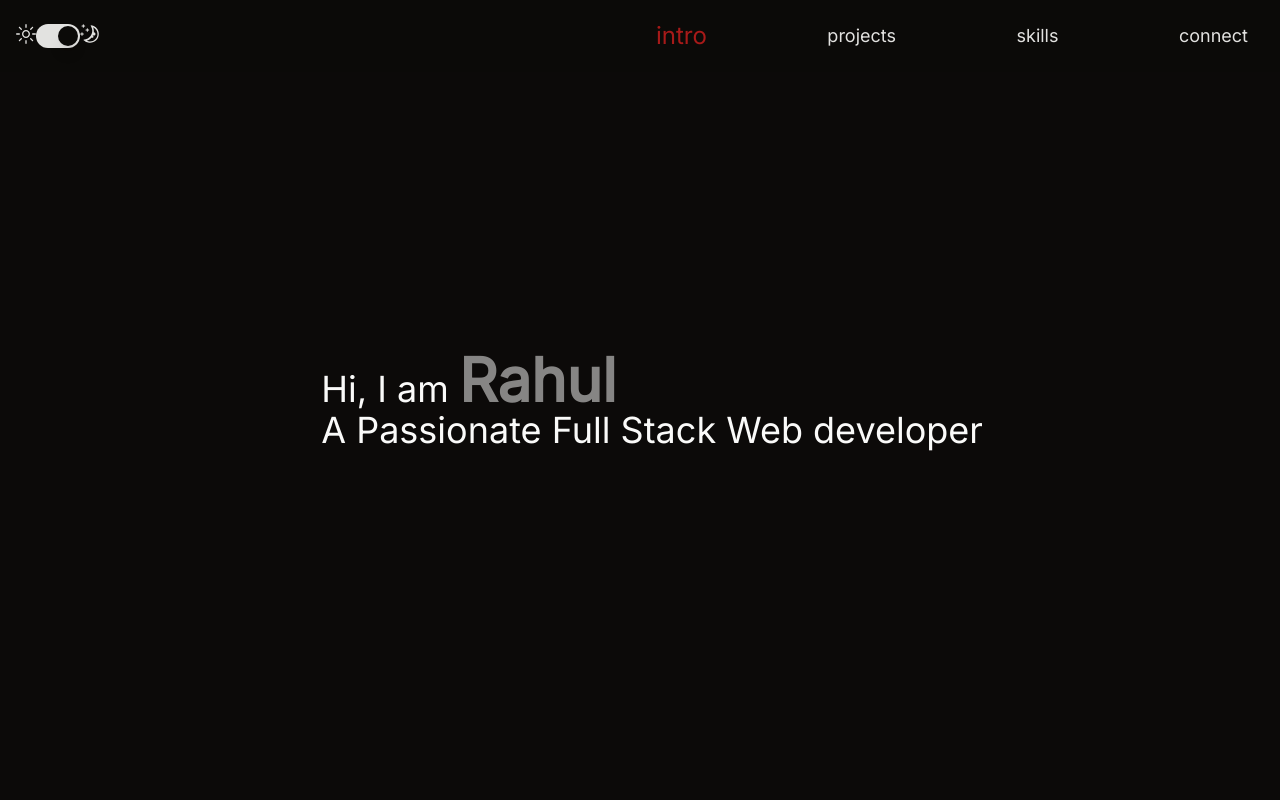
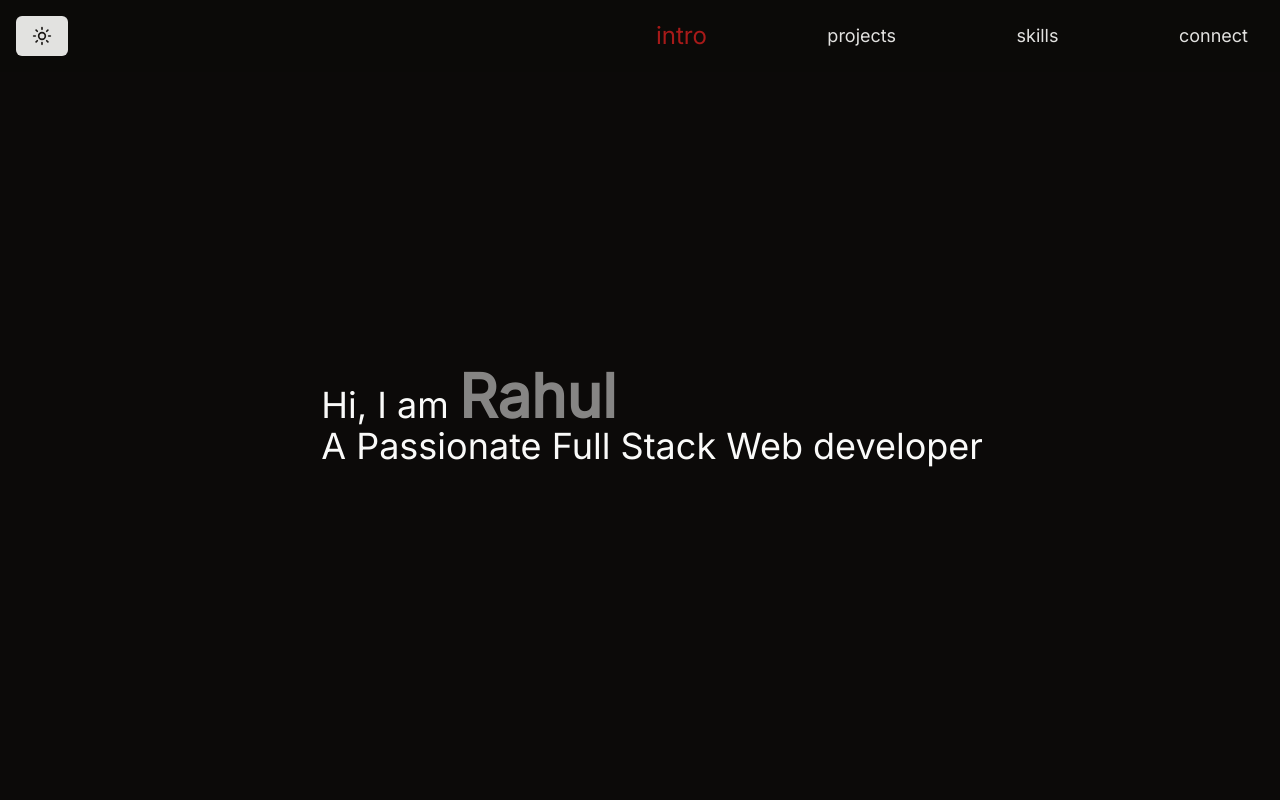
Before and after one commit to Rahul7yadu/resume, a Next.js app: page / in a window 1280 px wide. Both pictures are taken after a click on the button 58 px from the left and 36 px from the top of the page. Shown: the top 800 px of the page. Built offline with nearby package versions, Linux system fonts and the light colour scheme.

Commit message:
feature:added progress bar, styled skills section

```diff
--- a/src/app/layout.tsx
+++ b/src/app/layout.tsx
@@ -20,7 +20,7 @@ export default function RootLayout({
       <body className={inter.className}>
         <ThemeProvider
           attribute="class"
-          defaultTheme="system"
+
           enableSystem
         >
           {children}
--- a/src/app/page.tsx
+++ b/src/app/page.tsx
@@ -1,4 +1,3 @@
-import Image from 'next/image'
 import Header from '@/components/Header'
 import Intro from '@/components/Intro'
 import Projects from '@/components/Projects'
--- a/src/components/Footer.tsx
+++ b/src/components/Footer.tsx
@@ -3,7 +3,8 @@ import Image from "next/image"
 import { GitHubLogoIcon,LinkedInLogoIcon,TwitterLogoIcon ,FileIcon } from "@radix-ui/react-icons"
 const Footer = () => {
   return (
-    <section className="w-full  mb-4 p-2" id="connect">
+    <section className="w-full  mb-4 p-6 " id="connect">
+      <hr className="w-full h-2 rounded-sm bg-red-500"/>
       <h2 className="text-center mb-5">Connect with me</h2>
     <div  className="flex justify-between items-center w-full">
       <Link href='https://github.com/Rahul7yadu'>
@@ -29,7 +30,6 @@ const Footer = () => {
         Email
         <Image src='/mail.svg' alt='github' width={50} height={50}/>
       </Link>
-
     </div>
     </section>
   )
--- a/src/components/Header.tsx
+++ b/src/components/Header.tsx
@@ -1,26 +1,36 @@
 "use client"
-import Link from "next/link"
-import { Switch } from "./ui/switch"
 import { useTheme } from "next-themes"
+import { Button } from "./ui/button"
+import { MoonIcon, SunIcon } from "lucide-react"
+import Sidebar from "./Sidebar"
+import ScrollLink from "./ScrollLink"
+import { useEffect, useState } from "react"
 
-import { MoonIcon, SunIcon } from "@radix-ui/react-icons"
-import Sidebar from "./Sidebar"
-import { useEffect } from "react"
-import ScrollLink from "./ScrollLink"
+
 const Header = () => {
 
+  const [width,setWidth] = useState(0)
+  console.log(width)
+    useEffect(()=>{
+     const max = document.body.scrollHeight - 640
 
+     window.onscroll = function(){
+          const w = (window.scrollY/max)*100
 
-   const {setTheme,systemTheme} = useTheme()
-
-
+          setWidth(w)
+     }
+    })
+   const {setTheme,theme} = useTheme()
 
   return (
-    <main className=" text-lg flex justify-between items-center w-full bg-background text-foreground fixed p-4 top-0 opacity-90 z-10" >
+    <div className="w-full">
+
+    <main className=" text-lg flex justify-between items-center w-full bg-background text-foreground fixed p-4 top-0 opacity-90 z-10"  >
         <div className="flex">
-        <SunIcon  width={20} height={20}/>
-        <Switch onCheckedChange={(e)=>setTheme(e?'dark':'light')}  />
-        <MoonIcon width={20} height={20}/>
+          <Button onClick={()=>setTheme(theme==='dark'?'light':'dark')}>
+       {theme==='dark'?<SunIcon  width={20} height={20} />:
+        <MoonIcon width={20} height={20} />}
+          </Button>
             </div>
       <nav className=" hidden sm:flex justify-between items-center w-1/2 ml-10">
       <ScrollLink targetId="intro" text="intro"/>
@@ -30,6 +40,8 @@ const Header = () => {
     </nav>
     <Sidebar/>
     </main>
+    <div id="progress-bar" style={{width:`${width}%`,backgroundColor:'red',height:5,position:'fixed',zIndex:10 ,top:'60px'}}></div>
+    </div>
   )
 }
 export default Header
--- a/src/components/Projects.tsx
+++ b/src/components/Projects.tsx
@@ -19,20 +19,28 @@ const Projects = () => {
             githubUrl:"https://github.com/Rahul7yadu/movies-ai"
         },
         {
+            title: 'Devconnect',
+           skills: ['JavaScript', 'ReactJs', 'Redux', 'Nodejs', 'Expressjs', 'mongoDB'],
+            image: '/devconnect.png',
+            url: 'https://devconnector-rahul.cyclic.app/',
+            description:'connect with developer around the world and share experience',
+            githubUrl:"https://github.com/Rahul7yadu/Devconnect3"
+        },
+        {
+            title: 'E-commerce Website',
+            skills: ["stripe",'JavaScript', 'ReactJs', 'Reduxjs/Redux-toolkit','Nodejs','webhooks','MongoDb'],
+            image: '/ecommerce.png',
+            url: "https://e-commerce-backend-rosy.vercel.app/",
+            description:'a full stack e commerce platform for buying products along with payment system',
+            githubUrl:"https://github.com/Rahul7yadu/e-commerce-frontend"
+        },
+        {
             title: 'Moviestan',
             skills: ['Typescript', 'ReactJs', 'Nextjs', 'TailwindCSS', 'TmdbAPI'],
             image: '/moviestan-dark.png',
             url: 'https://moviestan.vercel.app/',
             description:'a movie website to search and surf for movies',
             githubUrl:"https://github.com/Rahul7yadu/movie-app"
-        },
-        {
-            title: 'Devconnect',
-           skills: ['JavaScript', 'ReactJs', 'Redux', 'Nodejs', 'Expressjs', 'mongoDB'],
-            image: '/devconnect.png',
-            url: 'https://devconnector-rahul.cyclic.app/',
-            description:'connect with developer around the world and share experience',
-            githubUrl:"https://github.com/Rahul7yadu/Devconnect3"
         },
 
         {
@@ -64,6 +72,7 @@ const Projects = () => {
     return (
         <section className='w-full' id='projects'>
             <h2 className='text-4xl text-center mb-5 '>Some personel projects</h2>
+            <hr className='w-full h-4 bg-red-500 mb-4 rounded-sm'/>
         <div className='grid sm:grid-cols-2 grid-cols-1 lg:grid-cols-3 gap-4 w-full place-items-center '>
             {
             projects.map((project) => {
@@ -87,7 +96,7 @@ export default Projects
 
 function Project({title,image,url,skills,description,githubUrl}:ProjectProps) {
     return(
-    <Card className="w-[350px] sm:w-[400px] border-2 border-stone-500">
+    <Card className="w-[350px] sm:w-[400px] border-2 border-stone-500 cursor-pointer hover:scale-110 transition-all">
       <CardHeader>
         <CardTitle>{title}</CardTitle>
         <CardDescription>{description}</CardDescription>
@@ -100,8 +109,8 @@ function Project({title,image,url,skills,description,githubUrl}:ProjectProps) {
         <div className='flex flex-wrap'>
         {skills.map((skill)=><p className='m-2' key={skill}>{skill}</p>)}
         </div>
-        <Link href={url} target='_blank'><Button variant={'link'} ><GlobeIcon/></Button></Link>
-        <Link href={githubUrl} target='_blank'> <GithubIcon/></Link>
+        <Link href={url} target='_blank' className='transition-all '><Button variant={'link'} ><GlobeIcon className='hover:text-blue-500'/></Button></Link>
+        <Link href={githubUrl} target='_blank' className=' transition-all'> <GithubIcon className='hover:text-red-700'/></Link>
       </CardFooter>
     </Card>)
 }
--- a/src/components/ScrollLink.tsx
+++ b/src/components/ScrollLink.tsx
@@ -2,12 +2,12 @@
 import Link from "next/link"
 import { MouseEvent, useEffect, useState } from "react"
 import { Button } from "./ui/button"
-const ScrollLink = ({targetId,text}:{targetId:string,text:string}) => {
-const [currentElement,setCurrentElement] = useState('')
+const ScrollLink = ({ targetId, text }: { targetId: string, text: string }) => {
+  const [currentElement, setCurrentElement] = useState('')
 
-const handleIntersection = (entries:IntersectionObserverEntry[])=>{
-        entries.forEach((entry)=>{
-            if(entry.isIntersecting){
+  const handleIntersection = (entries: IntersectionObserverEntry[]) => {
+    entries.forEach((entry) => {
+      if (entry.isIntersecting) {
         setCurrentElement(entry.target.id)
       }
     })
@@ -15,30 +15,32 @@ const handleIntersection = (entries:IntersectionObserverEntry[])=>{
   useEffect(() => {
     const observer = new IntersectionObserver(handleIntersection, {
       threshold: 0.2, // Adjust as needed
-
     });
-
     const sections = document.querySelectorAll('section')
-
-sections.forEach((section)=>{
+    sections.forEach((section) => {
       observer.observe(section)
     })
 
-},[])
 
 
-const onClickHandler = (e:MouseEvent)=>{
+
+
+
+  }, [])
+
+
+  const onClickHandler = (e: MouseEvent) => {
     e.preventDefault()
     const targetElement = document.getElementById(targetId);
-if(targetElement){
-targetElement.scrollIntoView({behavior:"smooth"})
+    if (targetElement) {
+      targetElement.scrollIntoView({ behavior: "smooth" })
     }
 
   }
 
   return (
-    <Link href = {targetId} onClick={(e)=>onClickHandler(e)}>
-        <Button variant={'link'} className={`text-bold text-lg ${currentElement===text?'text-2xl text-red-700':''}` } >{text}</Button>
+    <Link href={targetId} onClick={(e) => onClickHandler(e)}>
+      <Button variant={'link'} className={`text-bold text-lg ${currentElement === text ? 'text-2xl text-red-700' : ''}`} >{text}</Button>
     </Link>
   )
 }
--- a/src/components/Skills.tsx
+++ b/src/components/Skills.tsx
@@ -111,10 +111,11 @@ const Skills = () => {
   return (
     <section className="w-full mt-10 mb-5 h-screen bg-white text-black"  id='skills'>
       <h2 className="text-2xl text-center mb-8">Things I know</h2>
+      <hr className="w-full h-2 bg-red-500 rounded-md mb-4"/>
     <div className="grid w-full items-center sm:grid-cols-5 gap-8 grid-cols-4 place-items-center text-black bg-slate-50">
         {skillArray.map((skill)=>{
         return (
-        <div key={skill.icon}>
+        <div key={skill.icon} className="hover:scale-125 cursor-pointer border-2 p-4 rounded-sm transition-all hover:bg-fuchsia-900/30 hover:text-purple-600 min-w-4 max-w-xs">
         {skill.title}
         <Image src = {skill.icon} width={40} height={40} alt="skill icon" />
         </div>)
```
Also changed, not shown: public/ecommerce.png (added). Lines whose indentation alone changed are shown as unchanged.
